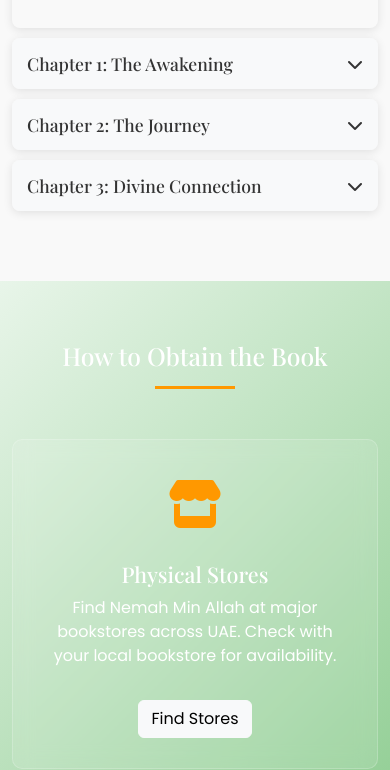
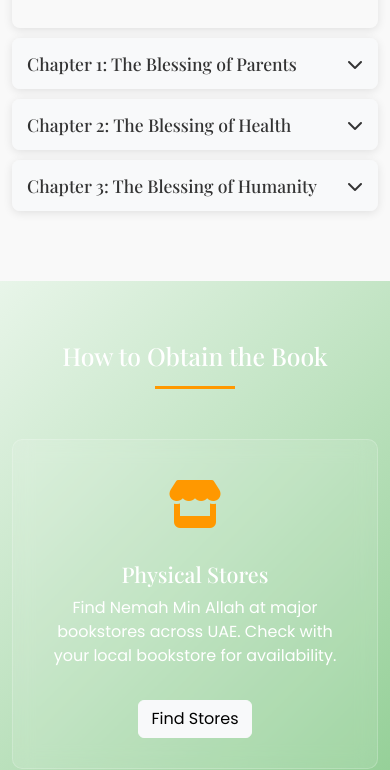
Before and after one commit to OgmBc01/nemahminallah, a plain HTML site: page about.html in a window 390 px wide. Shown: the part 4505-5275 px from the top of the page. Drawn offline with nearby package versions, Linux system fonts and the light colour scheme.

Commit message:
Updated Social Media Icons
Updated all social media links in the footer of all pages, to properly link with the appropriate social media page

```diff
--- a/about.html
+++ b/about.html
@@ -242,8 +242,8 @@
                     <div class="accordion-bg" style="background-image: url('resources/img/IMG_31.jpg');"></div>
                     <div class="accordion-overlay">
                         <div class="accordion-content">
-                            <h3 class="accordion-title" id="chapter1Title">Chapter 1: The Awakening</h3>
-                            <p class="accordion-text" id="chapter1Text">This chapter explores the initial moments of spiritual awakening, when one first becomes aware of the divine presence in their life. It discusses signs, experiences, and the emotional journey of this profound realization.</p>
+                            <h3 class="accordion-title" id="chapter1Title">Chapter 1: The Blessing of Parents</h3>
+                            <p class="accordion-text" id="chapter1Text">This chapter explores the profound blessing of parents in our lives, examining the divine wisdom behind this relationship and our responsibilities towards our parents as an expression of gratitude to Allah.</p>
                         </div>
                     </div>
                 </div>
@@ -251,8 +251,8 @@
                     <div class="accordion-bg" style="background-image: url('https://images.unsplash.com/photo-1512820790803-83ca734da794?ixlib=rb-4.0.3&auto=format&fit=crop&w=500&q=80');"></div>
                     <div class="accordion-overlay">
                         <div class="accordion-content">
-                            <h3 class="accordion-title" id="chapter2Title">Chapter 2: The Journey</h3>
-                            <p class="accordion-text" id="chapter2Text">The second chapter delves into the ongoing spiritual journey, with its challenges, milestones, and moments of doubt and certainty. It provides guidance for maintaining faith through life's ups and downs.</p>
+                            <h3 class="accordion-title" id="chapter2Title">Chapter 2: The Blessing of Health</h3>
+                            <p class="accordion-text" id="chapter2Text">The second chapter delves into the precious blessing of health, discussing how to appreciate, maintain, and utilize our physical and mental wellbeing in service to Allah and humanity.</p>
                         </div>
                     </div>
                 </div>
@@ -260,8 +260,8 @@
                     <div class="accordion-bg" style="background-image: url('resources/img/IMG_14.jpg');"></div>
                     <div class="accordion-overlay">
                         <div class="accordion-content">
-                            <h3 class="accordion-title" id="chapter3Title">Chapter 3: Divine Connection</h3>
-                            <p class="accordion-text" id="chapter3Text">The final chapter focuses on achieving a sustained connection with the divine. It explores practices, mindsets, and perspectives that help cultivate this relationship and recognize blessings in all circumstances.</p>
+                            <h3 class="accordion-title" id="chapter3Title">Chapter 3: The Blessing of Humanity</h3>
+                            <p class="accordion-text" id="chapter3Text">The final chapter focuses on the blessing of human existence itself, exploring our purpose, potential, and the divine trust placed upon humanity to be stewards of creation.</p>
                         </div>
                     </div>
                 </div>
@@ -280,29 +280,29 @@
                 </div>
                 <div class="mobile-accordion-item">
                     <div class="mobile-accordion-header">
-                        <h3 id="mobileChapter1Title">Chapter 1: The Awakening</h3>
+                        <h3 id="mobileChapter1Title">Chapter 1: The Blessing of Parents</h3>
                         <i class="fas fa-chevron-down mobile-accordion-icon"></i>
                     </div>
                     <div class="mobile-accordion-content">
-                        <p id="mobileChapter1Text">This chapter explores the initial moments of spiritual awakening, when one first becomes aware of the divine presence in their life. It discusses signs, experiences, and the emotional journey of this profound realization.</p>
+                        <p id="mobileChapter1Text">This chapter explores the profound blessing of parents in our lives, examining the divine wisdom behind this relationship and our responsibilities towards our parents as an expression of gratitude to Allah.</p>
                     </div>
                 </div>
                 <div class="mobile-accordion-item">
                     <div class="mobile-accordion-header">
-                        <h3 id="mobileChapter2Title">Chapter 2: The Journey</h3>
+                        <h3 id="mobileChapter2Title">Chapter 2: The Blessing of Health</h3>
                         <i class="fas fa-chevron-down mobile-accordion-icon"></i>
                     </div>
                     <div class="mobile-accordion-content">
-                        <p id="mobileChapter2Text">The second chapter delves into the ongoing spiritual journey, with its challenges, milestones, and moments of doubt and certainty. It provides guidance for maintaining faith through life's ups and downs.</p>
+                        <p id="mobileChapter2Text">The second chapter delves into the precious blessing of health, discussing how to appreciate, maintain, and utilize our physical and mental wellbeing in service to Allah and humanity.</p>
                     </div>
                 </div>
                 <div class="mobile-accordion-item">
                     <div class="mobile-accordion-header">
-                        <h3 id="mobileChapter3Title">Chapter 3: Divine Connection</h3>
+                        <h3 id="mobileChapter3Title">Chapter 3: The Blessing of Humanity</h3>
                         <i class="fas fa-chevron-down mobile-accordion-icon"></i>
                     </div>
                     <div class="mobile-accordion-content">
-                        <p id="mobileChapter3Text">The final chapter focuses on achieving a sustained connection with the divine. It explores practices, mindsets, and perspectives that help cultivate this relationship and recognize blessings in all circumstances.</p>
+                        <p id="mobileChapter3Text">The final chapter focuses on the blessing of human existence itself, exploring our purpose, potential, and the divine trust placed upon humanity to be stewards of creation.</p>
                     </div>
                 </div>
             </div>
@@ -356,9 +356,10 @@
                     <h4 class="footer-title" id="footerTitle">Nemah Min Allah</h4>
                     <p id="footerDesc">A journey of faith, hope, and divine blessings that illuminates the path to inner peace.</p>
                     <div class="social-icons">
-                        <a href="#"><i class="fab fa-facebook-f"></i></a>
-                        <a href="#"><i class="fab fa-twitter"></i></a>
-                        <a href="#"><i class="fab fa-instagram"></i></a>
+                        <a href="https://www.facebook.com/profile.php?id=61567791283020" target="_blank" aria-label="Facebook"><i class="fab fa-facebook-f"></i></a>
+                        <a href="https://www.tiktok.com/@namahminallah?is_from_webapp=1&sender_device=pc" target="_blank" aria-label="TikTok"><i class="fab fa-tiktok"></i></a>
+                        <a href="https://www.instagram.com/nemah_min_allah?igsh=MW9vaHV2MGprbDF6cw==" target="_blank" aria-label="Instagram"><i class="fab fa-instagram"></i></a>
+                        <a href="https://www.youtube.com/@nemahminallah" target="_blank" aria-label="YouTube"><i class="fab fa-youtube"></i></a>
                     </div>
                 </div>
                 <div class="col-md-4 mb-4">
@@ -422,22 +423,22 @@
                 bookOverviewTitle: "Book Overview",
                 introTitle: "Introduction",
                 introText: "Nemah Min Allah begins with an exploration of divine blessings in everyday life. The introduction sets the stage for a transformative journey, inviting readers to recognize the subtle ways grace manifests in our daily experiences.",
-                chapter1Title: "Chapter 1: The Awakening",
-                chapter1Text: "This chapter explores the initial moments of spiritual awakening, when one first becomes aware of the divine presence in their life. It discusses signs, experiences, and the emotional journey of this profound realization.",
-                chapter2Title: "Chapter 2: The Journey",
-                chapter2Text: "The second chapter delves into the ongoing spiritual journey, with its challenges, milestones, and moments of doubt and certainty. It provides guidance for maintaining faith through life's ups and downs.",
-                chapter3Title: "Chapter 3: Divine Connection",
-                chapter3Text: "The final chapter focuses on achieving a sustained connection with the divine. It explores practices, mindsets, and perspectives that help cultivate this relationship and recognize blessings in all circumstances.",
+                chapter1Title: "Chapter 1: The Blessing of Parents",
+                chapter1Text: "This chapter explores the profound blessing of parents in our lives, examining the divine wisdom behind this relationship and our responsibilities towards our parents as an expression of gratitude to Allah.",
+                chapter2Title: "Chapter 2: The Blessing of Health",
+                chapter2Text: "The second chapter delves into the precious blessing of health, discussing how to appreciate, maintain, and utilize our physical and mental wellbeing in service to Allah and humanity.",
+                chapter3Title: "Chapter 3: The Blessing of Humanity",
+                chapter3Text: "The final chapter focuses on the blessing of human existence itself, exploring our purpose, potential, and the divine trust placed upon humanity to be stewards of creation.",
 
                 // Mobile Accordion
                 mobileIntroTitle: "Introduction",
                 mobileIntroText: "Nemah Min Allah begins with an exploration of divine blessings in everyday life. The introduction sets the stage for a transformative journey, inviting readers to recognize the subtle ways grace manifests in our daily experiences.",
-                mobileChapter1Title: "Chapter 1: The Awakening",
-                mobileChapter1Text: "This chapter explores the initial moments of spiritual awakening, when one first becomes aware of the divine presence in their life. It discusses signs, experiences, and the emotional journey of this profound realization.",
-                mobileChapter2Title: "Chapter 2: The Journey",
-                mobileChapter2Text: "The second chapter delves into the ongoing spiritual journey, with its challenges, milestones, and moments of doubt and certainty. It provides guidance for maintaining faith through life's ups and downs.",
-                mobileChapter3Title: "Chapter 3: Divine Connection",
-                mobileChapter3Text: "The final chapter focuses on achieving a sustained connection with the divine. It explores practices, mindsets, and perspectives that help cultivate this relationship and recognize blessings in all circumstances.",
+                mobileChapter1Title: "Chapter 1: The Blessing of Parents",
+                mobileChapter1Text: "This chapter explores the profound blessing of parents in our lives, examining the divine wisdom behind this relationship and our responsibilities towards our parents as an expression of gratitude to Allah.",
+                mobileChapter2Title: "Chapter 2: The Blessing of Health",
+                mobileChapter2Text: "The second chapter delves into the precious blessing of health, discussing how to appreciate, maintain, and utilize our physical and mental wellbeing in service to Allah and humanity.",
+                mobileChapter3Title: "Chapter 3: The Blessing of Humanity",
+                mobileChapter3Text: "The final chapter focuses on the blessing of human existence itself, exploring our purpose, potential, and the divine trust placed upon humanity to be stewards of creation.",
 
                 // Obtain Book Section
                 obtainTitle: "How to Obtain the Book",
@@ -496,22 +497,22 @@
                 bookOverviewTitle: "نظرة عامة على الكتاب",
                 introTitle: "المقدمة",
                 introText: "تبدأ نعمة من الله باستكشاف البركات الإلهية في الحياة اليومية. تضع المقدمة المسرح لرحلة تحويلية، تدعو القراء للتعرف على الطرق الدقيقة التي تتجلى فيها النعمة في تجاربنا اليومية.",
-                chapter1Title: "الفصل 1: الصحوة",
-                chapter1Text: "يستكشف هذا الفصل اللحظات الأولى من الصحوة الروحية، عندما يصبح المرء لأول مرة على دراية بالوجود الإلهي في حياته. يناقش العلامات والتجارب والرحلة العاطفية لهذا الإدراك العميق.",
-                chapter2Title: "الفصل 2: الرحلة",
-                chapter2Text: "يخوض الفصل الثاني في الرحلة الروحية المستمرة، مع تحدياتها ومعالمها ولحظات الشك واليقين. يوفر إرشادات للحفاظ على الإيمان خلال صعود وهبوط الحياة.",
-                chapter3Title: "الفصل 3: الاتصال الإلهي",
-                chapter3Text: "يركز الفصل الأخير على تحقيق اتصال مستدام مع الإلهي. يستكشف الممارسات والعقليات والمنظورات التي تساعد في تنمية هذه العلاقة والتعرف على البركات في جميع الظروف.",
+                chapter1Title: "الفصل 1: نعمة الوالدين",
+                chapter1Text: "يستكشف هذا الفصل النعمة العميقة للوالدين في حياتنا، ويفحص الحكمة الإلهية وراء هذه العلاقة ومسؤولياتنا تجاه والدينا كتعبير عن الشكر لله.",
+                chapter2Title: "الفصل 2: نعمة الصحة",
+                chapter2Text: "يخوض الفصل الثاني في النعمة الثمينة للصحة، ويناقش كيفية تقديرها والحفاظ عليها واستخدام صحتنا الجسدية والعقلية في خدمة الله والإنسانية.",
+                chapter3Title: "الفصل 3: نعمة الإنسان",
+                chapter3Text: "يركز الفصل الأخير على نعمة الوجود الإنساني نفسه، مستكشفًا هدفنا وإمكاناتنا والأمانة الإلهية الموضوعة على البشرية لتكون خلفاء في الأرض.",
 
                 // Mobile Accordion
                 mobileIntroTitle: "المقدمة",
                 mobileIntroText: "تبدأ نعمة من الله باستكشاف البركات الإلهية في الحياة اليومية. تضع المقدمة المسرح لرحلة تحويلية، تدعو القراء للتعرف على الطرق الدقيقة التي تتجلى فيها النعمة في تجاربنا اليومية.",
-                mobileChapter1Title: "الفصل 1: الصحوة",
-                mobileChapter1Text: "يستكشف هذا الفصل اللحظات الأولى من الصحوة الروحية، عندما يصبح المرء لأول مرة على دراية بالوجود الإلهي في حياته. يناقش العلامات والتجارب والرحلة العاطفية لهذا الإدراك العميق.",
-                mobileChapter2Title: "الفصل 2: الرحلة",
-                mobileChapter2Text: "يخوض الفصل الثاني في الرحلة الروحية المستمرة، مع تحدياتها ومعالمها ولحظات الشك واليقين. يوفر إرشادات للحفاظ على الإيمان خلال صعود وهبوط الحياة.",
-                mobileChapter3Title: "الفصل 3: الاتصال الإلهي",
-                mobileChapter3Text: "يركز الفصل الأخير على تحقيق اتصال مستدام مع الإلهي. يستكشف الممارسات والعقليات والمنظورات التي تساعد في تنمية هذه العلاقة والتعرف على البركات في جميع الظروف.",
+                mobileChapter1Title: "الفصل 1: نعمة الوالدين",
+                mobileChapter1Text: "يستكشف هذا الفصل النعمة العميقة للوالدين في حياتنا، ويفحص الحكمة الإلهية وراء هذه العلاقة ومسؤولياتنا تجاه والدينا كتعبير عن الشكر لله.",
+                mobileChapter2Title: "الفصل 2: نعمة الصحة",
+                mobileChapter2Text: "يخوض الفصل الثاني في النعمة الثمينة للصحة، ويناقش كيفية تقديرها والحفاظ عليها واستخدام صحتنا الجسدية والعقلية في خدمة الله والإنسانية.",
+                mobileChapter3Title: "الفصل 3: نعمة الإنسان",
+                mobileChapter3Text: "يركز الفصل الأخير على نعمة الوجود الإنساني نفسه، مستكشفًا هدفنا وإمكاناتنا والأمانة الإلهية الموضوعة على البشرية لتكون خلفاء في الأرض.",
 
                 // Obtain Book Section
                 obtainTitle: "كيفية الحصول على الكتاب",
```
Also changed, not shown: contact.html (+4 -3 lines), index.html (+9 -8 lines).
